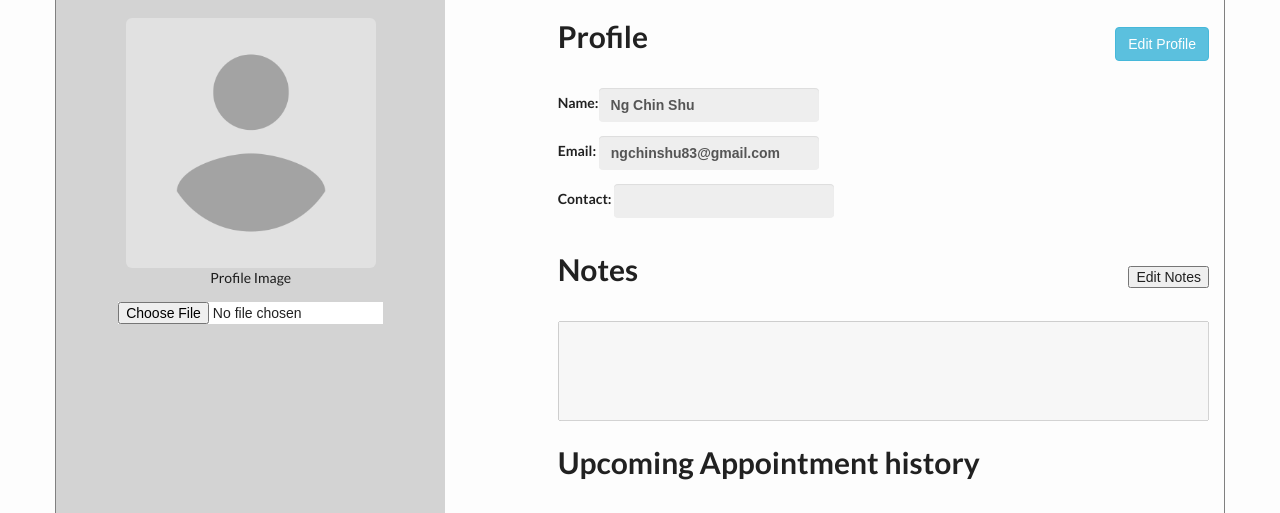
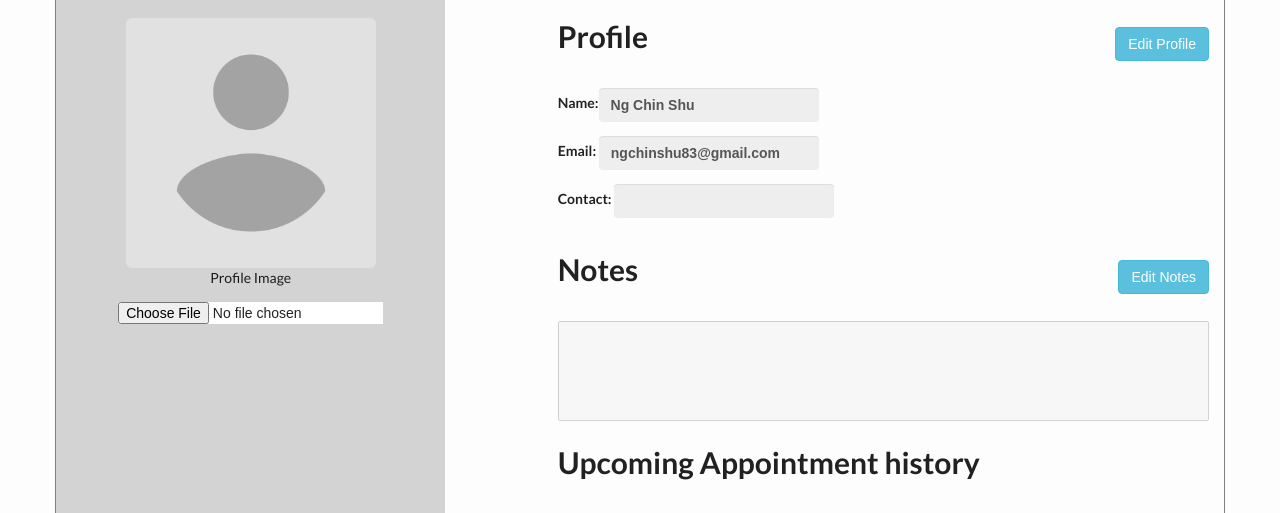
Before and after one commit to Yi98/salon-management-software, a PHP site: page /salon-management-software/profile.php?id=1 in a window 1280 px wide. Shown: the part 126-639 px from the top of the page. Run offline with PHP 8.4, Linux system fonts and the light colour scheme; a user stored in the database is signed in; data comes from the database, SQL or seed files in the repository; some libraries are stand-ins or nearby versions.

Commit message:
fix the profile data and profile note update bug

```diff
--- a/footer.php
+++ b/footer.php
@@ -0,0 +1,5 @@
+<footer>
+        <div id="lastfooter">
+            <p> Copyright &copy; 2019 Style and Smile Salon House All Rights Reserved</p>
+        </div>
+</footer>
--- a/inventory.php
+++ b/inventory.php
@@ -28,7 +28,7 @@
 
     <link rel="stylesheet" type="text/css" href="style.css">
 
-    <script src="script.js"></script>
+
 
 </head>
 
@@ -56,6 +56,10 @@
         </div>
         </div>
     </div>
+
+    <?php include "footer.php" ?>
+
+     <script src="script.js"></script>
 </body>
 
 </html>
--- a/profile.php
+++ b/profile.php
@@ -59,7 +59,7 @@
     <script src="https://cdn.jsdelivr.net/npm/semantic-ui@2.4.2/dist/semantic.min.js"></script>
 
 
-    <script src="script.js"></script>
+
 
     <style>
         .row {
@@ -205,13 +205,13 @@
 
 
             <?php
-                if ($_SESSION["role"] == "staff") {
+                if ($_SESSION["role"] == "staff" || $_SESSION["role"] == "manager" ) {
                     echo "
                         <div class='note_section' style='display:flex;align-items: center;'>
                             <p class='section_title' style='display:inline-block;'>Notes</p>
                             <div class='edit-and-save-note' style='display:inline-block; margin-left:auto;'>
-                                <button id='edit_note_button' type='submit' name='editNote' style='display:inline-block;'>Edit Notes</button>
-                                <button form='profile-form' id='save_note_button' type='submit' name='saveNote' style='display:inline-block;'>Save Notes</button>
+                                <button class='btn btn-info' id='edit_note_button' type='submit' name='editNote' style='display:inline-block;'>Edit Notes</button>
+                                <button class='btn btn-success' form='profile-form' id='save_note_button' type='submit' name='saveNote' style='display:inline-block;'>Save Notes</button>
                             </div>
                         </div>
                        <textarea id='notes_textarea' name='Notes' disabled>".(htmlspecialchars($profileOwner['note']))."</textarea>";
@@ -353,13 +353,14 @@
                     var urlId = <?php echo $urlId ?>;
                     $.ajax({
                         type: "POST",
-                    url: "uploadprofile.php",
+                        url: "updateprofile.php",
+                        cache:false,
                         data: {'name': name, 'email': email, 'contact': contact, 'id': urlId},
                         success:function(data)
                         {
                             window.location = "<?php echo $_SERVER['REQUEST_URI'] ?>";
                         }
-                    });
+                    })
                 }
             });
 
@@ -369,19 +370,19 @@
                     var urlId = <?php echo $urlId ?>;
                     $.ajax({
                         type: "POST",
-                        url: "uploadnote.php",
+                        url: "updatenote.php",
                         data: {'note': note,'id':urlId},
                         success:function(data)
                         {
-                            // Probably need to add something here
                             window.location = "<?php echo $_SERVER['REQUEST_URI'] ?>";
                         }
-                    });
+                    })
                 }
             });
 
         });
     </script>
+    <script src="script.js"></script>
 </body>
 
 </html>
--- a/updateprofile.php
+++ b/updateprofile.php
@@ -6,7 +6,6 @@
     $id = $_POST["id"];
     $contact = $_POST["contact"];
 
-
     $query = "UPDATE `users` SET name = :name, email = :email, contact = :contact WHERE userId = :id";
     $result = $conn->prepare($query);
     $result->bindValue(":id", $id);
@@ -14,4 +13,5 @@
     $result->bindValue(":email", $email);
     $result->bindValue(":contact", $contact);
     $result->execute();
+
 ?>
```
Also changed, not shown: images/113.png (added), images/307.png (added), images/629.png (added), images/967.jpg (added). Lines whose indentation alone changed are shown as unchanged.
